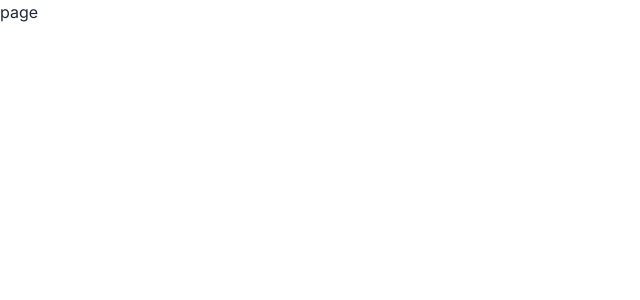
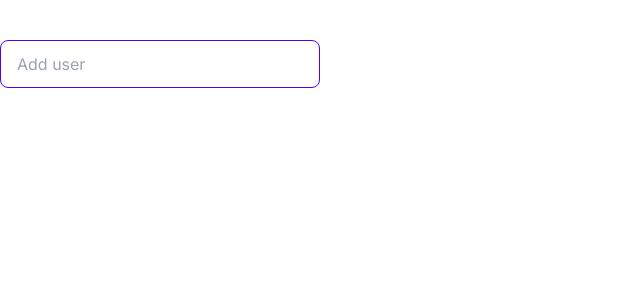
Before and after one commit to Saedddd/CRUDOperation, a Next.js app: page /AddUser in a window 1280 px wide. Shown: the top 300 px of the page, without its empty margins (0-640 px from the left). Built offline with nearby package versions, Linux system fonts and the light colour scheme.

Commit message:
Create input component

```diff
--- a/src/app/AddUser/page.tsx
+++ b/src/app/AddUser/page.tsx
@@ -1,8 +1,11 @@
+import Input from '@/shared/ui/Input'
 import React from 'react'
 
 const page = () => {
   return (
-    <div>page</div>
+    <div className='mt-10 max-w-xl'>
+        <Input className='input input-bordered input-primary w-full max-w-xs' placeholder='Add user'/>
+    </div>
   )
 }
 
--- a/src/shared/Button/ui/Button.tsx
+++ b/src/shared/ui/Button/ui/Button.tsx
@@ -1,3 +1,5 @@
+"use client"
+
 import React from 'react'
 
 import { IButton } from '../types'
--- /dev/null
+++ b/src/shared/ui/Input/index.ts
@@ -0,0 +1,2 @@
+import Input from "./ui/Input";
+export default Input;
--- /dev/null
+++ b/src/shared/ui/Input/types/index.ts
@@ -0,0 +1,7 @@
+export interface IInput{
+    type?: string;
+    value?: string;
+    onChange?: ((value: string) =>void) | undefined;
+    className?: string;
+    placeholder?: string;
+}
--- /dev/null
+++ b/src/shared/ui/Input/ui/Input.tsx
@@ -0,0 +1,27 @@
+"use client"
+
+import React from 'react'
+
+import { IInput } from '../types'
+
+const Input = ({type, className, placeholder, onChange, value} : IInput) => {
+    const handleChange = (e: React.ChangeEvent<HTMLInputElement>) => {
+        if (onChange) {
+          onChange(e.target.value);
+        }
+      };
+
+  return (
+    <>
+        <input
+            type={type}
+            className={className}
+            placeholder={placeholder}
+            onChange={handleChange}
+            value={value}
+        />
+    </>
+  )
+}
+
+export default Input
--- a/src/widgets/UserList/ui/UserList.tsx
+++ b/src/widgets/UserList/ui/UserList.tsx
@@ -3,7 +3,7 @@ import Link from 'next/link'
 
 import UserItem from '@/entities/UserItem';
 import { IUser} from '../types';
-import Button from '@/shared/Button';
+import Button from '@/shared/ui/Button';
 
 const UserList: React.FC = () => {
     const user = [
```
Also changed, not shown: src/shared/ui/Button/index.ts (renamed from src/shared/Button/index.ts), src/shared/ui/Button/types/index.ts (renamed from src/shared/Button/types/index.ts).
